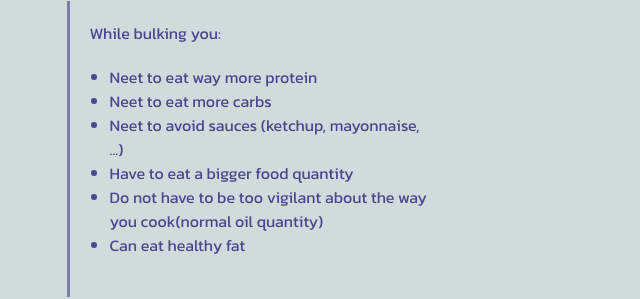
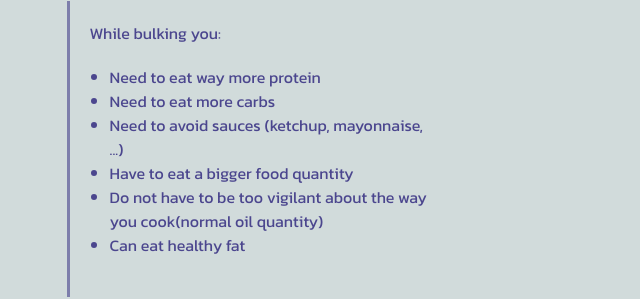
Before and after one commit to Yannick-M243/gym-mate, a plain HTML site: page nutrition.html in a window 1280 px wide. Shown: the part 1163-1462 px from the top of the page, 596-1236 px from the left. Drawn offline with nearby package versions, Linux system fonts and the light colour scheme.

Commit message:
fix spelling

```diff
--- a/nutrition.html
+++ b/nutrition.html
@@ -147,9 +147,9 @@
                     <div class="text-container dropdown-menu" style="border-left: solid 3px #4b468e9e;">
                         <span>While bulking you:</span>
                         <ul>
-                            <li>Neet to eat way more protein</li>
-                            <li>Neet to eat more carbs</li>
-                            <li>Neet to avoid sauces (ketchup, mayonnaise, ...)</li>
+                            <li>Need to eat way more protein</li>
+                            <li>Need to eat more carbs</li>
+                            <li>Need to avoid sauces (ketchup, mayonnaise, ...)</li>
                             <li>Have to eat a bigger food quantity</li>
                             <li>Do not have to be too vigilant about the way you cook(normal oil quantity)</li>
                             <li>Can eat healthy fat </li>
```
